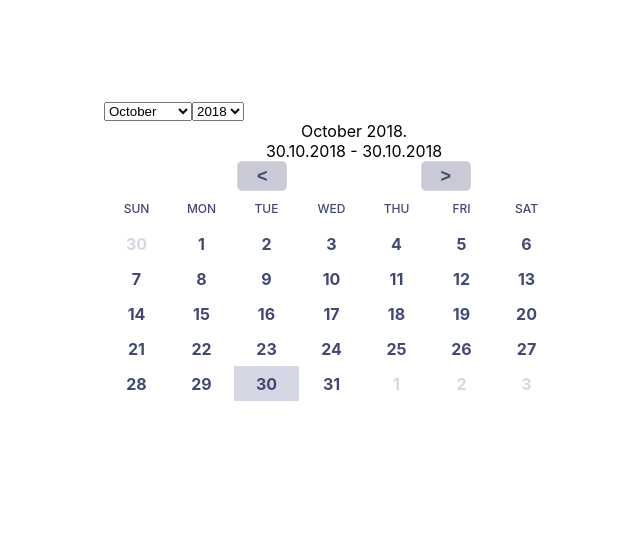
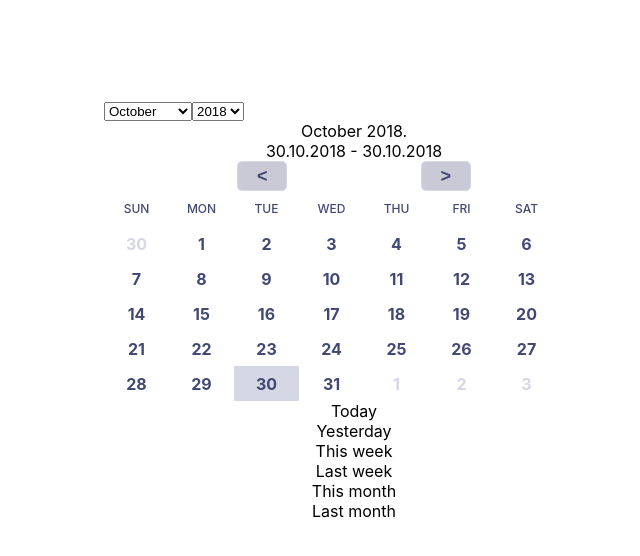
Before and after one commit to zcuric/react-diem, a React (Create React App) app: page / in a window 1280 px wide. Shown: the top 556 px of the page, without its empty margins (286-926 px from the left). Built offline with nearby package versions, Linux system fonts and the light colour scheme.

Commit message:
Add StaticRanges component, for displaying and selecting predefined ranges

```diff
--- a/src/App.js
+++ b/src/App.js
@@ -8,6 +8,8 @@ import NavigationButtons from "./components/NavigationButtons";
 import DisplayRange from "./components/DisplayRange";
 import DisplayMonth from "./components/DisplayMonth";
 import DateSelect from "./components/DateSelect";
+import StaticRanges from "./components/StaticRanges";
+import defaultStaticRanges from "./utils/defaultStaticRanges";
 
 const App = () => (
   <div className="App">
@@ -19,6 +21,7 @@ const App = () => (
         <NavigationButtons />
         <DayNames />
         <Month />
+        <StaticRanges ranges={defaultStaticRanges} />
       </Calendar>
     </div>
   </div>
--- /dev/null
+++ b/src/components/StaticRanges/index.js
@@ -0,0 +1,29 @@
+import React from "react";
+import styled from "styled-components";
+import { CalendarContext } from "../Calendar";
+
+const StyledRange = styled.div`
+  cursor: pointer;
+`;
+
+const StaticRanges = ({ ranges }) => {
+  return (
+    <CalendarContext.Consumer>
+      {({ setDateRange, updateDate }) =>
+        ranges.map(range => (
+          <StyledRange
+            key={range.label}
+            onClick={() => {
+              setDateRange(range);
+              updateDate(range.start);
+            }}
+          >
+            {range.label}
+          </StyledRange>
+        ))
+      }
+    </CalendarContext.Consumer>
+  );
+};
+
+export default StaticRanges;
--- /dev/null
+++ b/src/utils/defaultStaticRanges.js
@@ -0,0 +1,42 @@
+import {
+  startOfWeek,
+  endOfWeek,
+  startOfMonth,
+  endOfMonth,
+  subDays,
+  subWeeks,
+  subMonths
+} from "date-fns";
+
+export default [
+  {
+    label: "Today",
+    start: new Date(),
+    end: new Date()
+  },
+  {
+    label: "Yesterday",
+    start: subDays(new Date(), 1),
+    end: subDays(new Date(), 1)
+  },
+  {
+    label: "This week",
+    start: startOfWeek(new Date()),
+    end: endOfWeek(new Date())
+  },
+  {
+    label: "Last week",
+    start: startOfWeek(subWeeks(new Date(), 1)),
+    end: endOfWeek(subWeeks(new Date(), 1))
+  },
+  {
+    label: "This month",
+    start: startOfMonth(new Date()),
+    end: endOfMonth(new Date())
+  },
+  {
+    label: "Last month",
+    start: startOfMonth(subMonths(new Date(), 1)),
+    end: endOfMonth(subMonths(new Date(), 1))
+  }
+];
```
Also changed, not shown: 2 other files (tests, documents, lock files or other folders).
